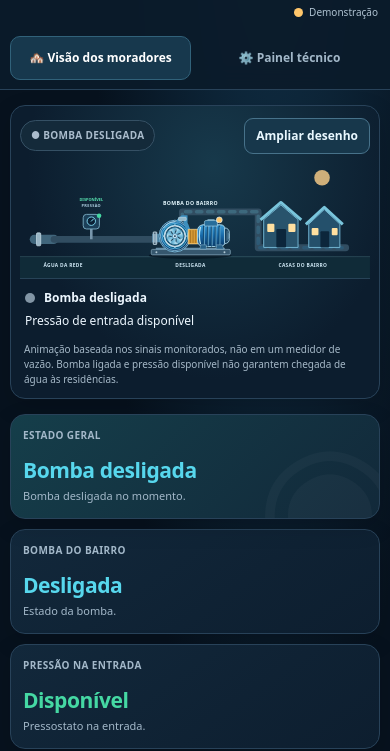
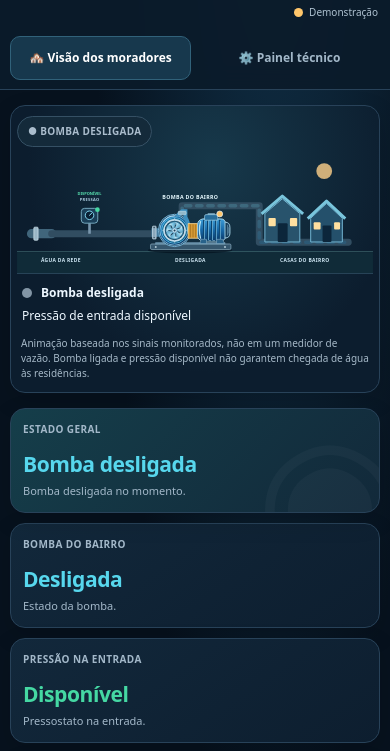
Before and after one commit to maktuby133/MONITORAMENTO-BOMBA-BAIRRO, a plain HTML site: page index.html in a window 390 px wide. Shown: the part 124-875 px from the top of the page. Drawn offline with Linux system fonts and the light colour scheme.

Commit message:
Update index.html

```diff
--- a/index.html
+++ b/index.html
@@ -48,13 +48,38 @@ html,body{max-width:100%;overflow-x:clip} .wrap,.grid,.card,.flowcard,.header-me
 }
 @media(max-width:390px){.wrap{padding-inline:10px}.overview{grid-template-columns:1fr}.overview .mainstatus{grid-column:auto}.overview>.card{min-height:105px}.techgrid{grid-template-columns:repeat(2,minmax(0,1fr))}.metric-icon{display:none}}
 @media(prefers-reduced-motion:reduce){.flowcard .impeller-blades{animation:none!important}}
+
+/* Diagrama adaptativo: nunca exige rolagem lateral no celular. */
+.flow-scroll {
+  width: 100%;
+  max-width: 100%;
+  min-width: 0;
+  overflow-x: hidden !important;
+  margin-inline: 0;
+}
+.watermap,
+.flowcard.zoomed .watermap {
+  display: block;
+  width: 100% !important;
+  min-width: 0 !important;
+  max-width: 100% !important;
+  height: auto;
+}
+.flowcard.zoomed .flow-scroll { overflow-x: hidden !important; }
+.diagram-zoom { display: none !important; }
+@media (max-width: 600px) {
+  .flowcard { padding: 10px 6px 11px; }
+  .flow-scroll { margin: 0 !important; }
+  .watermap { width: 100% !important; }
+}
+
 </style>
 </head>
 <body>
 <header><div class="wrap"><div class="head"><div class="brand"><div class="brand-icon" aria-hidden="true">💧</div><div><strong>Água do Bairro</strong><small>Monitoramento comunitário</small></div></div><div class="topright"><div class="header-metric lora-metric" id="loraHeader" role="status" aria-live="polite"><span class="metric-icon" aria-hidden="true">📡</span><div class="metric-content"><span class="metric-label">SINAL LoRa</span><span class="metric-value"><span id="loraHeaderText">SIMULADO</span><span class="signal-bars" id="loraBars" aria-hidden="true"><i></i><i></i><i></i><i></i></span></span></div></div><div class="header-metric date-metric"><span class="metric-icon" aria-hidden="true">◷</span><div class="metric-content"><span class="metric-label">DATA E HORA</span><span class="metric-value"><time id="headerDate">--/--/----</time><time id="headerTime">--:--:--</time></span></div></div><span class="source-compact" title="Origem dos dados"><i class="dot" id="sourceDot"></i><span id="sourceLabel">Simulação</span></span><span class="hidden" id="clock"></span></div></div><nav class="nav" aria-label="Seções do painel"><button class="tab" id="tabResidents" aria-selected="true" aria-controls="residents">🏘️ Visão dos moradores</button><button class="tab" id="tabTechnical" aria-selected="false" aria-controls="technical">⚙️ Painel técnico</button></nav></div></header>
 <main class="wrap">
-<section id="residents"><section class="section flow-first"><div class="card flowcard" id="flowCard"><div class="flow-top"><span class="flow-tag" id="flowTag">● BOMBA DESLIGADA</span><button class="diagram-zoom" id="diagramZoom" type="button" aria-pressed="false" aria-label="Ampliar diagrama hidráulico">Ampliar desenho</button></div>
-<div class="flow-scroll" aria-label="Diagrama hidráulico completo; use Ampliar desenho no celular para ver detalhes"><svg class="watermap" viewBox="0 0 1080 370" role="img" aria-label="Ilustração animada da rede pública alimentando a bomba do bairro e as residências">
+<section id="residents"><section class="section flow-first"><div class="card flowcard" id="flowCard"><div class="flow-top"><span class="flow-tag" id="flowTag">● BOMBA DESLIGADA</span></div>
+<div class="flow-scroll" aria-label="Diagrama hidráulico completo adaptado à largura da tela"><svg class="watermap" viewBox="0 0 1080 370" role="img" aria-label="Ilustração animada da rede pública alimentando a bomba do bairro e as residências">
 <defs><linearGradient id="water" x1="0" x2="0" y1="0" y2="1"><stop stop-color="#72e6ff"/><stop offset="1" stop-color="#168dce"/></linearGradient><linearGradient id="building" x1="0" x2="1"><stop stop-color="#245071"/><stop offset="1" stop-color="#122d46"/></linearGradient><linearGradient id="pumpSteel" x1="0" y1="0" x2="1" y2="1"><stop stop-color="#3194cf"/><stop offset=".52" stop-color="#12558e"/><stop offset="1" stop-color="#082e55"/></linearGradient><linearGradient id="motorBlue" x1="0" y1="0" x2="0" y2="1"><stop stop-color="#3d9ed8"/><stop offset=".5" stop-color="#1769a8"/><stop offset="1" stop-color="#0a3767"/></linearGradient><filter id="glow"><feGaussianBlur stdDeviation="4" result="blur"/><feMerge><feMergeNode in="blur"/><feMergeNode in="SourceGraphic"/></feMerge></filter></defs>
 <g class="sky"><circle cx="932" cy="61" r="24" fill="#ffd18a" opacity=".8"/><path d="M0 305H1080" stroke="#416b72" stroke-width="2"/><path d="M0 307H1080V370H0Z" fill="#102b38"/></g>
 <!-- Entrada direta da rede pública, sem representação de estação -->
@@ -168,17 +193,5 @@ function connect(){const url=$('broker').value.trim(),topic=$('topic').value.tri
 function showTech(tech){$('residents').classList.toggle('hidden',tech);$('technical').classList.toggle('hidden',!tech);$('tabResidents').setAttribute('aria-selected',String(!tech));$('tabTechnical').setAttribute('aria-selected',String(tech));if(tech)chart();window.scrollTo({top:0,behavior:'smooth'})}
 $('tabResidents').onclick=()=>showTech(false);$('tabTechnical').onclick=()=>showTech(true);$('togglePump').onclick=()=>simChange({contator:!state.contator},'Bomba alternada');$('togglePressure').onclick=()=>simChange({pressostato:!state.pressostato},'Pressostato alternado');$('toggleLora').onclick=()=>simChange({lora:!state.lora},'Comunicação LoRa alternada');$('resetSim').onclick=simulation;$('simulateBtn').onclick=simulation;$('connectBtn').onclick=connect;$('disconnectBtn').onclick=()=>{if(state.client){state.client.end(true);state.client=null}state.mqtt=false;state.lastPacket=0;message('Desconectado manualmente.');render()};$('clearEvents').onclick=()=>{state.events=[];$('events').innerHTML='<p class="help">Nenhum evento nesta sessão.</p>'};window.addEventListener('resize',chart);setInterval(()=>{$('clock').textContent=new Date().toLocaleString('pt-BR');render()},1000);setInterval(()=>{if(state.mode==='simulation'&&state.lora)history()},15000);$('clock').textContent=new Date().toLocaleString('pt-BR');simulation();
 </script>
-<script>
-(function(){
-  const btn=document.getElementById('diagramZoom');
-  const card=document.getElementById('flowCard');
-  if(!btn||!card)return;
-  btn.addEventListener('click',()=>{
-    const expanded=card.classList.toggle('zoomed');
-    btn.textContent=expanded?'Ver desenho inteiro':'Ampliar desenho';
-    btn.setAttribute('aria-pressed',String(expanded));
-    btn.setAttribute('aria-label',expanded?'Reduzir diagrama para caber na tela':'Ampliar diagrama hidráulico');
-  });
-})();
-</script>
+
 </body></html>
```
